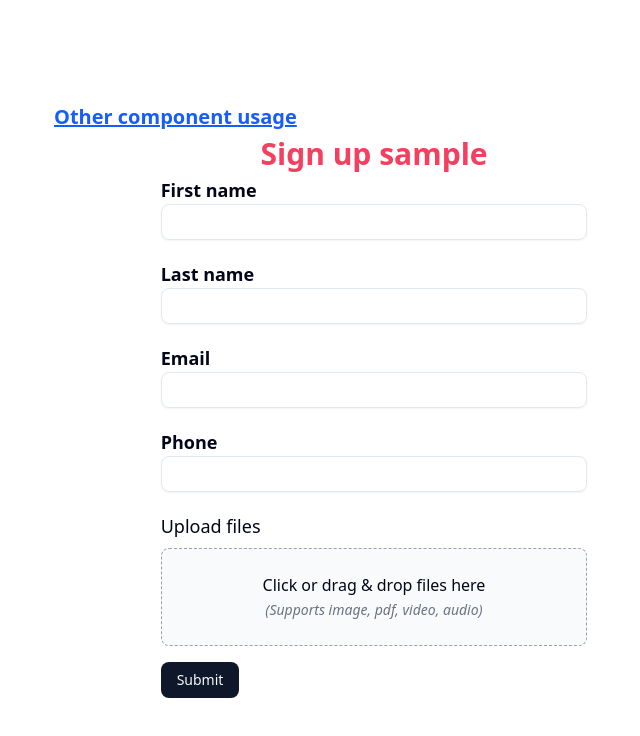
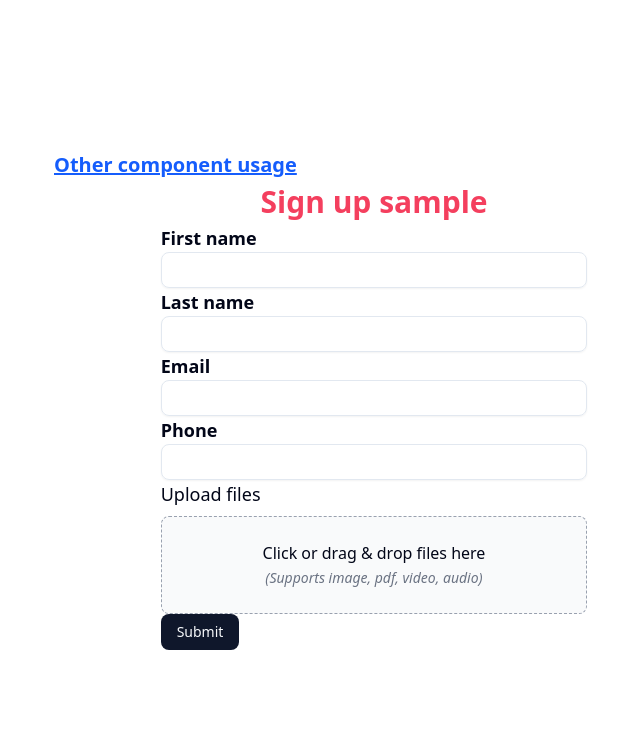
Before and after one commit to nurullah91/form-handling-with-shadcn-react-hook-form, a Next.js app: page / in a window 1280 px wide. Shown: the top 736 px of the page, without its empty margins (266-906 px from the left). Built offline with nearby package versions, Linux system fonts and the light colour scheme.

Commit message:
default margin removed

```diff
--- a/src/components/FormUsageSample.tsx
+++ b/src/components/FormUsageSample.tsx
@@ -52,6 +52,7 @@ export default function FormUsageSample() {
         Form Usage Sample
       </h1>
       <CustomForm onSubmit={onSubmit} defaultValues={defaultValues}>
+        <div className="grid grid-cols-1 gap-4">
           {/* Input */}
           <CustomInput name="firstName" type="text" label="First name" />
           <CustomInput name="lastName" type="text" label="Last name" />
@@ -80,11 +81,16 @@ export default function FormUsageSample() {
           />
 
           {/* Text editor */}
-        <CustomRichTextEditor name="description" label="Description" required />
+          <CustomRichTextEditor
+            name="description"
+            label="Description"
+            required
+          />
 
           {/* File uploader */}
           <CustomFileUploader name="files" label="Upload files" multiple />
           <Button type="submit">Submit</Button>
+        </div>
       </CustomForm>
     </div>
   );
--- a/src/components/Forms/CustomFileUploader.tsx
+++ b/src/components/Forms/CustomFileUploader.tsx
@@ -70,7 +70,7 @@ const CustomFileUploader = ({
   };
 
   return (
-    <div className={`mb-4 ${className || ""}`}>
+    <div className={`${className || ""}`}>
       {label && <p className="mb-2 font-medium text-lg">{label}</p>}
 
       <div
--- a/src/components/Forms/CustomInput.tsx
+++ b/src/components/Forms/CustomInput.tsx
@@ -42,7 +42,7 @@ const CustomInput = ({
   }, [name, type]);
 
   return (
-    <div style={{ marginBottom: "20px" }}>
+    <div>
       <Controller
         name={name}
         rules={{ required: required ? "This field is required" : false }}
--- a/src/components/Forms/CustomRichTextEditor.tsx
+++ b/src/components/Forms/CustomRichTextEditor.tsx
@@ -20,7 +20,7 @@ const CustomRichTextEditor = ({
   const { control, getValues } = useFormContext();
 
   return (
-    <div className={cn("flex flex-col gap-1", className)}>
+    <div className={cn(className)}>
       <Controller
         name={name}
         control={control}
--- a/src/components/Forms/CustomSelect.tsx
+++ b/src/components/Forms/CustomSelect.tsx
@@ -39,7 +39,7 @@ const CustomSelect = ({
   } = useFormContext();
 
   return (
-    <div style={{ marginBottom: "20px" }}>
+    <div>
       <Controller
         name={name}
         control={control}
--- a/src/components/Forms/CustomTextarea.tsx
+++ b/src/components/Forms/CustomTextarea.tsx
@@ -26,7 +26,7 @@ const CustomTextarea = ({
   } = useFormContext();
 
   return (
-    <div className="mb-5">
+    <div>
       <Controller
         name={name}
         rules={{ required: required ? "This field is required" : false }}
--- a/src/components/Forms/RichTextEditor.tsx
+++ b/src/components/Forms/RichTextEditor.tsx
@@ -24,7 +24,7 @@ const RichTextEditor: React.FC<MYTextEditorProps> = ({
 }) => {
   return (
     <div className="text-editor-container">
-      <label htmlFor={name} className="block text-sm font-medium text-gray-700">
+      <label htmlFor={name} className="text-lg font-semibold block mb-1">
         {label} {required && <span style={{ color: "red" }}>*</span>}
       </label>
 
```
Lines whose indentation alone changed are shown as unchanged.
